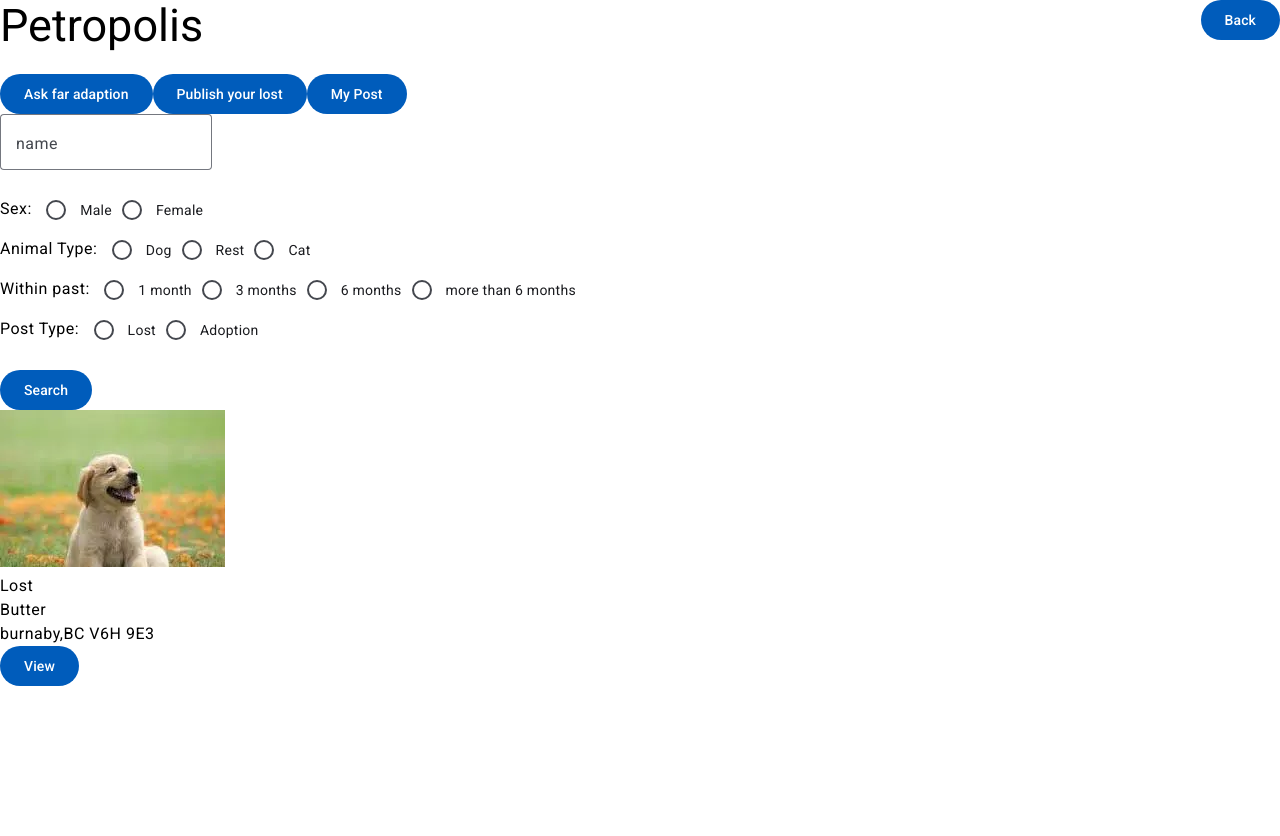
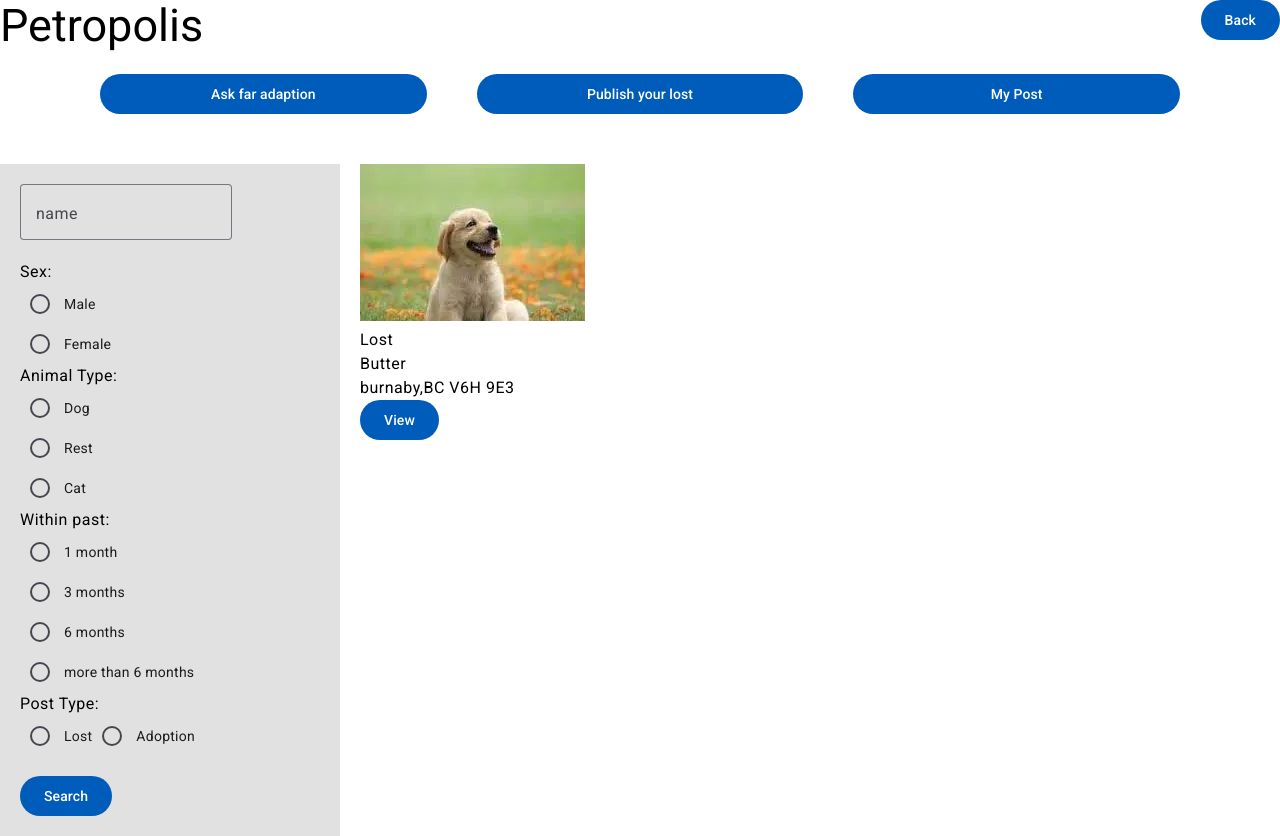
Before and after one commit to azurespear/6806-Captone, an Angular app: page /forum in a window 1280 px wide. Before the commit the page ends 800 px from the top, so only its background shows below. Built offline with nearby package versions, Linux system fonts and the light colour scheme.

Commit message:
Update forum.component.css

```diff
--- a/src/app/forum/forum.component.css
+++ b/src/app/forum/forum.component.css
@@ -2,3 +2,35 @@
     display: flex;
     justify-content: space-between;
   }
+
+  .navigation {
+    display: flex;
+    justify-content: center;
+    gap: 50px;
+    padding: 0 100px;
+  }
+
+  .navigation button {
+    flex: 1;
+  }
+
+  .content {
+    display: flex;
+    margin-top: 50px;
+    gap: 20px;
+  }
+
+  .left {
+    background-color: #e1e1e1;
+    width: 300px;
+    padding: 20px;
+  }
+
+  .radio-label {
+    display: block;
+  }
+
+  .radio-wrapper {
+    display: flex;
+    flex-direction: column;
+  }
```
